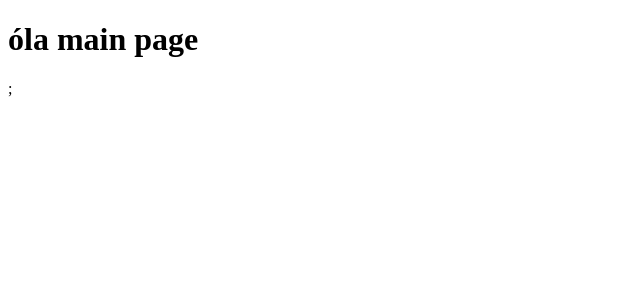
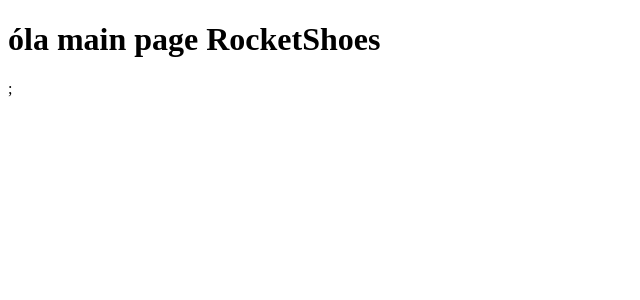
Before and after one commit to danielpaulo199/Rocket-Shoes, a React (Create React App) app: page / in a window 1280 px wide. Shown: the top 300 px of the page, without its empty margins (0-640 px from the left). Built offline with nearby package versions, Linux system fonts and the light colour scheme.

Commit message:
First Commit

```diff
--- a/src/pages/Main/index.js
+++ b/src/pages/Main/index.js
@@ -3,7 +3,7 @@
 //import { Container } from './styles';
 
 function Main() {
-  return <h1>óla main page</h1>;
+  return <h1>óla main page RocketShoes</h1>;
 }
 
 export default Main;
```
